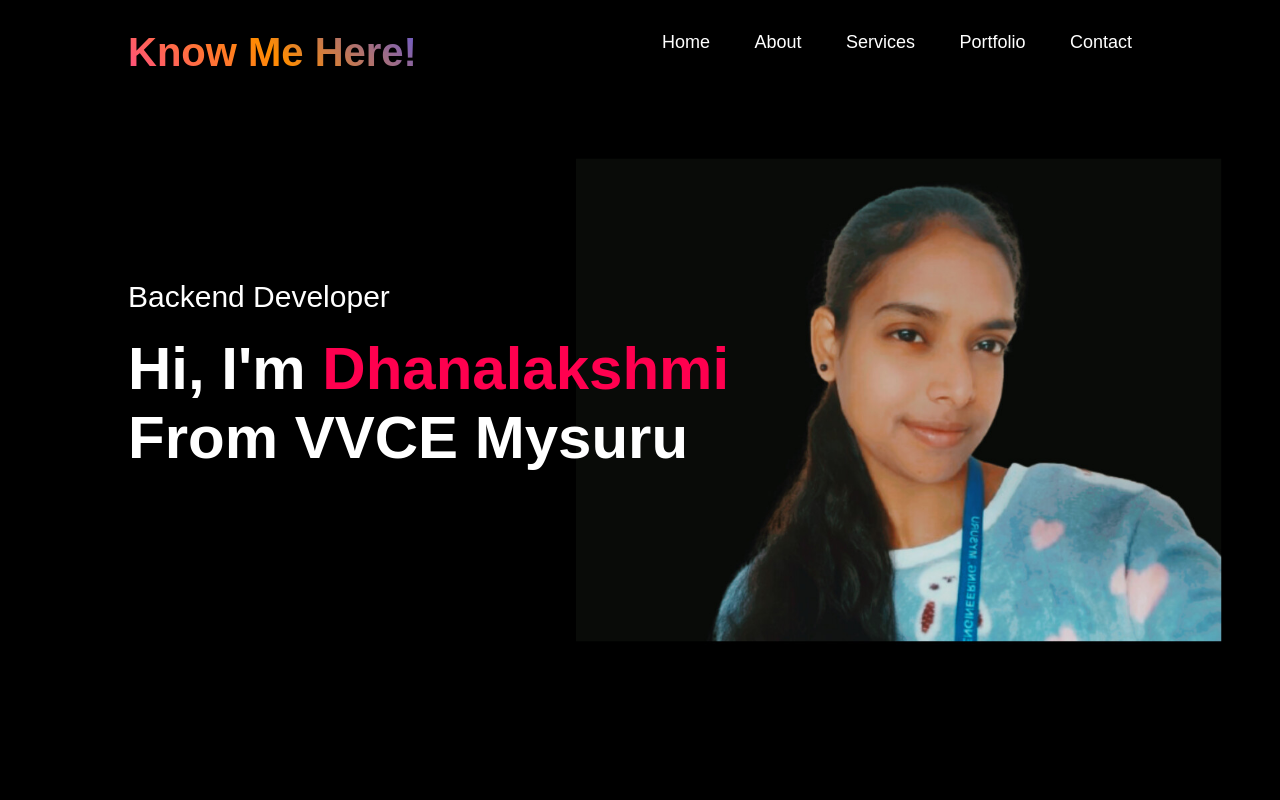
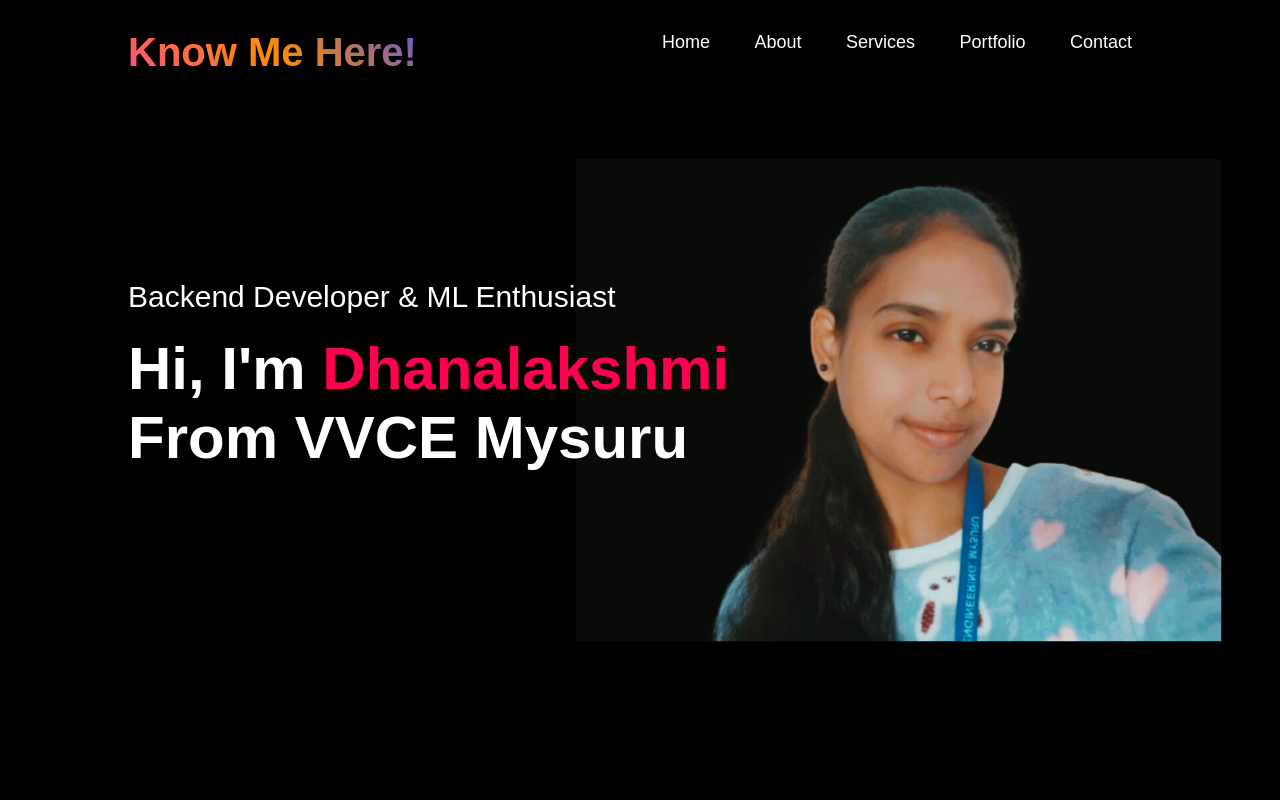
Before and after one commit to Dhanalakshmi-Nagaraju/my_portfolio, a plain HTML site: page index.html in a window 1280 px wide. Shown: the top 800 px of the page. Drawn offline with Linux system fonts and the light colour scheme.

Commit message:
Update index.html

```diff
--- a/index.html
+++ b/index.html
@@ -25,7 +25,7 @@
                 <i class="fas fa-bars" onClick="openmenu()"></i>
             </nav>
             <div class="header-text">
-                <p>Backend Developer</p>
+                <p>Backend Developer & ML Enthusiast</p>
                 <h1>Hi, I'm <span>Dhanalakshmi</span></span> <br> From VVCE Mysuru</h1>
             </div>
         </div>
```
